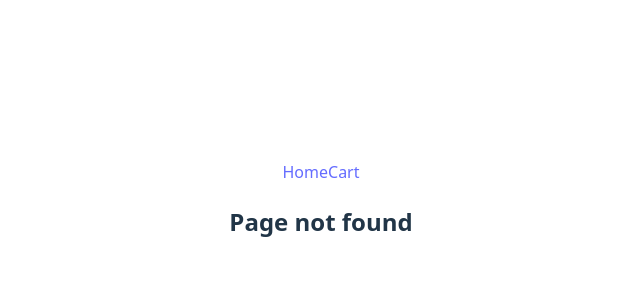
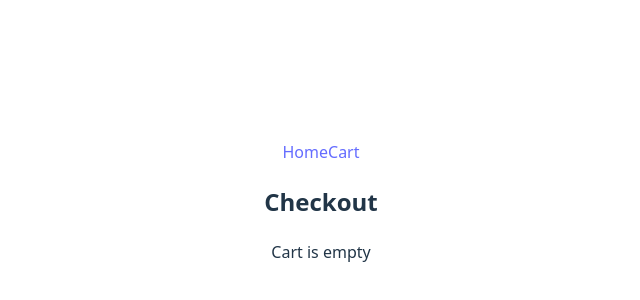
Before and after one commit to alifsyr/TokoMedure, a React (Vite) app: page /checkout in a window 1280 px wide. Before the commit this address had no page. Shown: the part 190-490 px from the top of the page, without its empty margins (319-959 px from the left). Built offline with nearby package versions, Linux system fonts and the light colour scheme.

Commit message:
feat: checkout total price

```diff
--- a/src/App.jsx
+++ b/src/App.jsx
@@ -5,6 +5,7 @@ import MarketplacePage from "./pages/MarketplacePage";
 // import useAuthValidation from './auth/authValidation';
 import "./App.css";
 import CartPage from "./pages/CartPage";
+import Checkout from "./pages/CheckoutPage";
 // import { useEffect } from 'react';
 
 function App() {
@@ -29,6 +30,7 @@ function App() {
         <Route path="/" element={<LoginPage />} />
         <Route path="/marketplace" element={<MarketplacePage />} />
         <Route path="/cart" element={<CartPage />} />
+        <Route path="/checkout" element={<Checkout />} />
         <Route path="*" element={<NotFoundPage />} />
       </Routes>
     </div>
--- a/src/components/NavBar.jsx
+++ b/src/components/NavBar.jsx
@@ -23,6 +23,9 @@ function NavBar() {
                 <li className="navbar-item">
                     <Link to="/cart" className="navbar-link">Cart</Link>
                 </li>
+                <li className="navbar-item">
+                    <Link to="/checkout" className="navbar-link">Checkout</Link>
+                </li>
             </ul>
             <Link onClick={handleLogout} className="navbar-link logout-link">Logout</Link>
         </nav>
--- a/src/pages/CheckoutPage.jsx
+++ b/src/pages/CheckoutPage.jsx
@@ -0,0 +1,30 @@
+import useCartStore from "../store/cartStore";
+
+function Checkout() {
+    const {cart} = useCartStore();
+    console.log("Current cart:", cart);
+
+    const totalPrice = cart.reduce((total, item) => total + item.product.product.price, 0);
+
+    return(
+        <div>
+            <h2>Checkout</h2>
+            {cart.length > 0 ? (
+                <div>
+                    <ul>
+                        {cart.map((item, index) => (
+                            <li key={index}>
+                                <strong>{item.product.product.title}</strong> - ${item.product.product.price}
+                            </li>
+                        ))}
+                    </ul>
+                    <h3>Total: ${totalPrice}</h3>
+                </div>
+            ) : (
+                <p>Cart is empty</p>
+            )}
+        </div>
+    );
+}
+
+export default Checkout;
```
